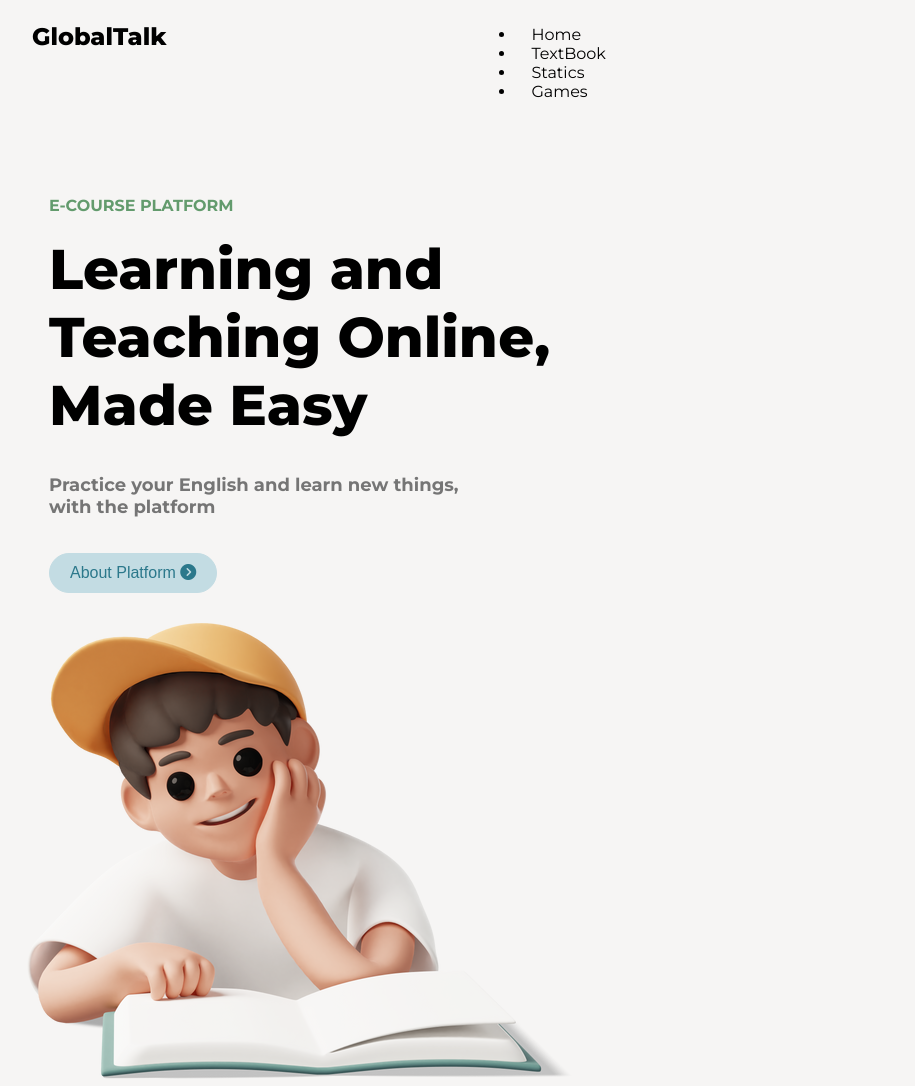
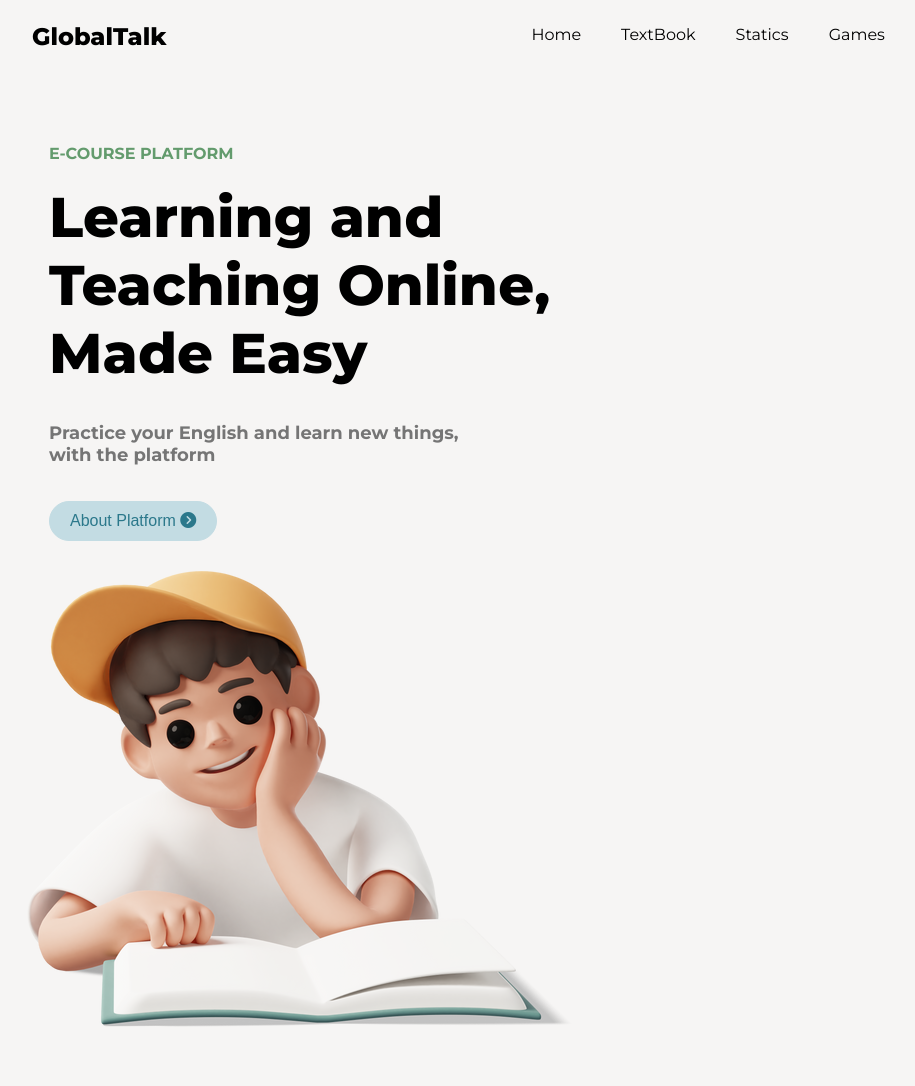
Before and after one commit to Abfahim21/ELearning-webpage, a plain HTML site: page index.html in a window 1280 px wide. Shown: the top 1086 px of the page, without its empty margins (43-958 px from the left). Drawn offline with Linux system fonts and the light colour scheme.

Commit message:
updating

```diff
--- a/css/style.css
+++ b/css/style.css
@@ -27,8 +27,18 @@ nav a {
     color: black;
 }
 
+nav ul li {
+    list-style-type: none;
+}
+
+ul.nav-menu {
+    display: flex;
+    flex-direction: row;
+    gap: 10px;
+}
 nav a:hover {
     color: rgba(99, 155, 109, 1);
+    transition: 0.2s ease-in;
 }
 
 .nav-wrapper {
@@ -77,6 +87,7 @@ button.hero-button {
     font-weight: 500;
     font-style: normal;
     cursor: pointer;
+    transition: 0.2s ease-in;
 }
 
 button.hero-button:hover {
@@ -130,6 +141,7 @@ button.mini-games-button {
     font-weight: 500;
     font-style: normal;
     cursor: pointer;
+    transition: 0.2s ease-in;
 }
 
 button.mini-games-button:hover {
@@ -180,6 +192,7 @@ button.textbook {
     font-weight: 500;
     font-style: normal;
     cursor: pointer;
+    transition: 0.2s ease-in;
 }
 
 button.textbook:hover {
@@ -233,6 +246,7 @@ button.statics-button {
     font-weight: 500;
     font-style: normal;
     cursor: pointer;
+    transition: 0.2s ease-in;
 }
 
 button.statics-button:hover {
```
